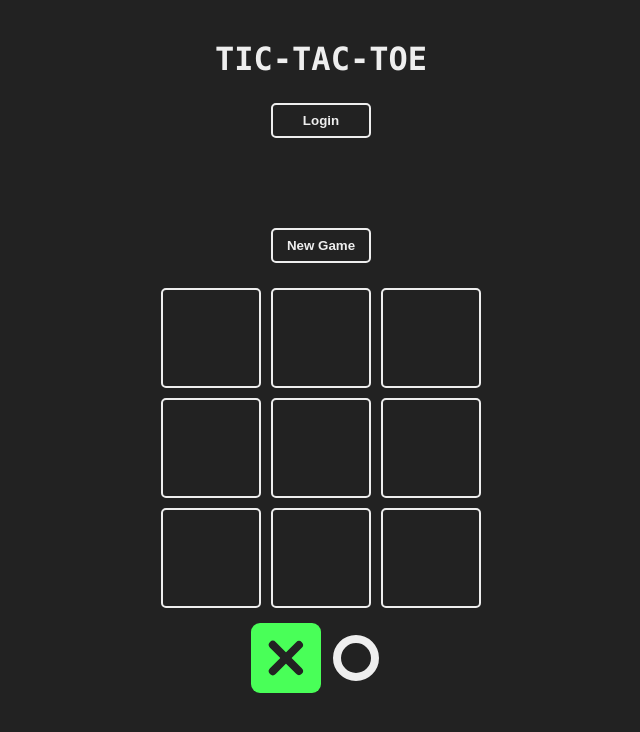
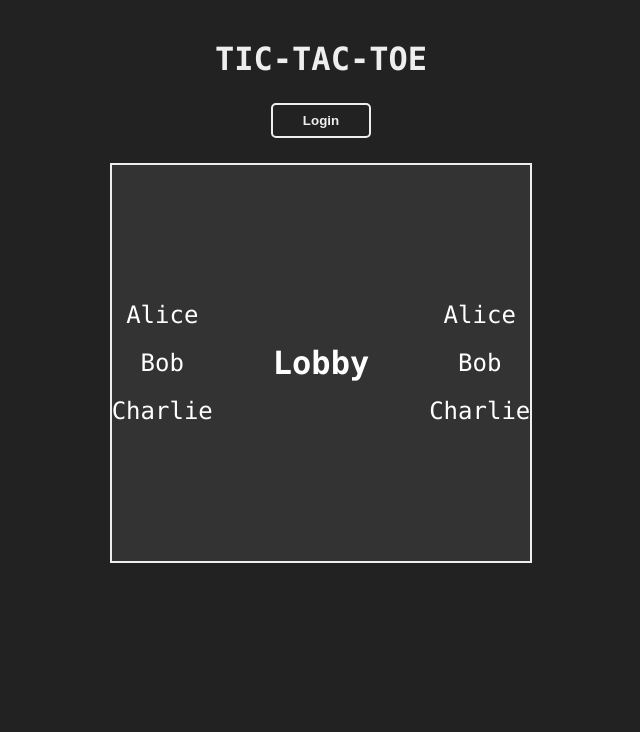
Before and after one commit to ronyderra/task, a React (Create React App) app in the folder frontend/: page /lobby in a window 1280 px wide. Shown: the top 732 px of the page, without its empty margins (319-959 px from the left). Built offline with nearby package versions, Linux system fonts and the light colour scheme.

Commit message:
lobby style

```diff
--- /dev/null
+++ b/frontend/src/components/LobbyBackg.jsx
@@ -0,0 +1,27 @@
+import "./LobyBackg.scss";
+
+const LobbyBackg = () => {
+  const names = ["Alice", "Bob", "Charlie"];
+
+  return (
+    <div className="lobby">
+      <div className="names left">
+        {names.map(name => (
+          <div key={name} className="name">
+            {name}
+          </div>
+        ))}
+      </div>
+      <h2 className="title">Lobby</h2>
+      <div className="names right">
+        {names.map(name => (
+          <div key={name} className="name">
+            {name}
+          </div>
+        ))}
+      </div>
+    </div>
+  );
+};
+
+export default LobbyBackg;
--- /dev/null
+++ b/frontend/src/components/LobyBackg.scss
@@ -0,0 +1,35 @@
+.lobby {
+  display: flex;
+  flex-direction: row;
+  justify-content: center;
+  align-items: center;
+  height: 50vh;
+  background-color: #333;
+  border: 2px solid #eee;
+
+  .title {
+    margin: 0 20px;
+    color: white;
+    font-size: 2rem;
+  }
+
+  .names {
+    display: flex;
+    flex-direction: column;
+    justify-content: center;
+
+    &.left {
+      margin-right: 40px;
+    }
+
+    &.right {
+      margin-left: 40px;
+    }
+
+    .name {
+      color: white;
+      margin: 10px 0;
+      font-size: 1.5rem;
+    }
+  }
+}
--- a/frontend/src/pages/lobby.jsx
+++ b/frontend/src/pages/lobby.jsx
@@ -1,96 +1,7 @@
-import { useState } from "react";
-import Button from "../components/Button";
-import Square from "../components/Square";
-import PopUp from "../components/PopUp";
+import LobbyBackg from "../components/LobbyBackg";
 
 function Lobby() {
-  const [squares, setSquares] = useState(Array(9).fill(""));
-  const [turn, setTurn] = useState("x");
-  const [winner, setWinner] = useState(null);
-
-  const checkEndTheGame = () => {
-    for (let square of squares) {
-      if (!square) return false;
-    }
-    return true;
-  };
-
-  const checkWinner = () => {
-    const combos = [
-      [0, 1, 2],
-      [3, 4, 5],
-      [6, 7, 8],
-      [0, 3, 6],
-      [1, 4, 7],
-      [2, 5, 8],
-      [0, 4, 8],
-      [2, 4, 6],
-    ];
-
-    for (let combo of combos) {
-      const [a, b, c] = combo;
-      if (squares[a] && squares[a] === squares[b] && squares[a] === squares[c]) {
-        return squares[a];
-      }
-    }
-    return null;
-  };
-
-  const updateSquares = ind => {
-    if (squares[ind] || winner) {
-      return;
-    }
-    const s = squares;
-    s[ind] = turn;
-    setSquares(s);
-    setTurn(turn === "x" ? "o" : "x");
-    const W = checkWinner();
-    if (W) {
-      setWinner(W);
-    } else if (checkEndTheGame()) {
-      setWinner("x | o");
-    }
-  };
-
-  const resetGame = () => {
-    setSquares(Array(9).fill(""));
-    setTurn("x");
-    setWinner(null);
-  };
-
-  return (
-    <div className="tic-tac-toe">
-      <Button resetGame={resetGame} />
-      <div className="game">
-        {Array.from("012345678").map(ind => (
-          <Square key={ind} ind={ind} updateSquares={updateSquares} clsName={squares[ind]} />
-        ))}
-      </div>
-      <div className={`turn ${turn === "x" ? "left" : "right"}`}>
-        <Square clsName="x" />
-        <Square clsName="o" />
-      </div>
-      {winner && (
-        <PopUp
-          title={winner === "x | o" ? "No Winner :/" : "Win !! :)"}
-          body={
-            winner === "x | o" ? (
-              <>
-                <Square clsName="x" />
-                <Square clsName="o" />
-              </>
-            ) : (
-              <>
-                <Square clsName={winner} />
-              </>
-            )
-          }
-          btnText={"New Game"}
-          btnFunc={resetGame}
-        />
-      )}
-    </div>
-  );
+  return <LobbyBackg />;
 }
 
 export default Lobby;
```
